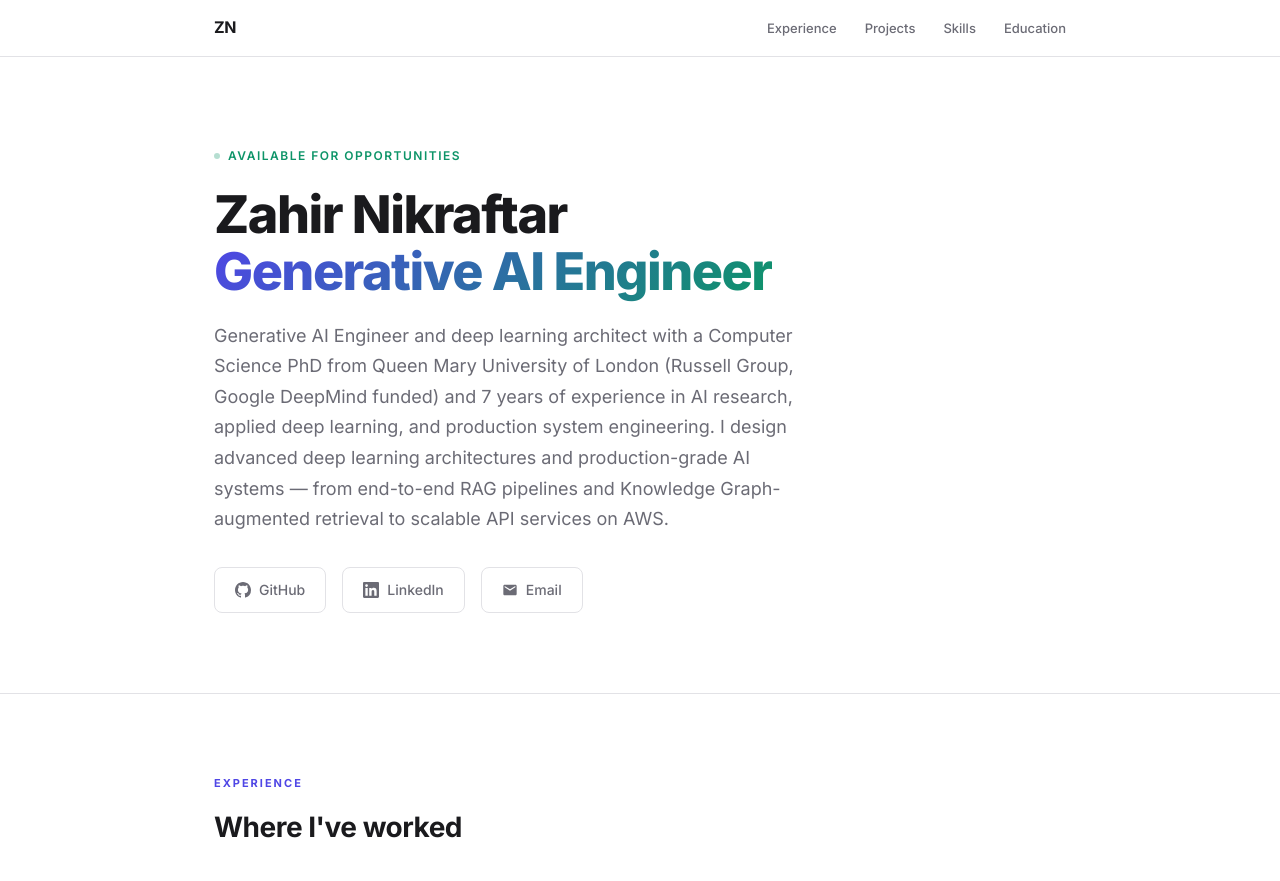
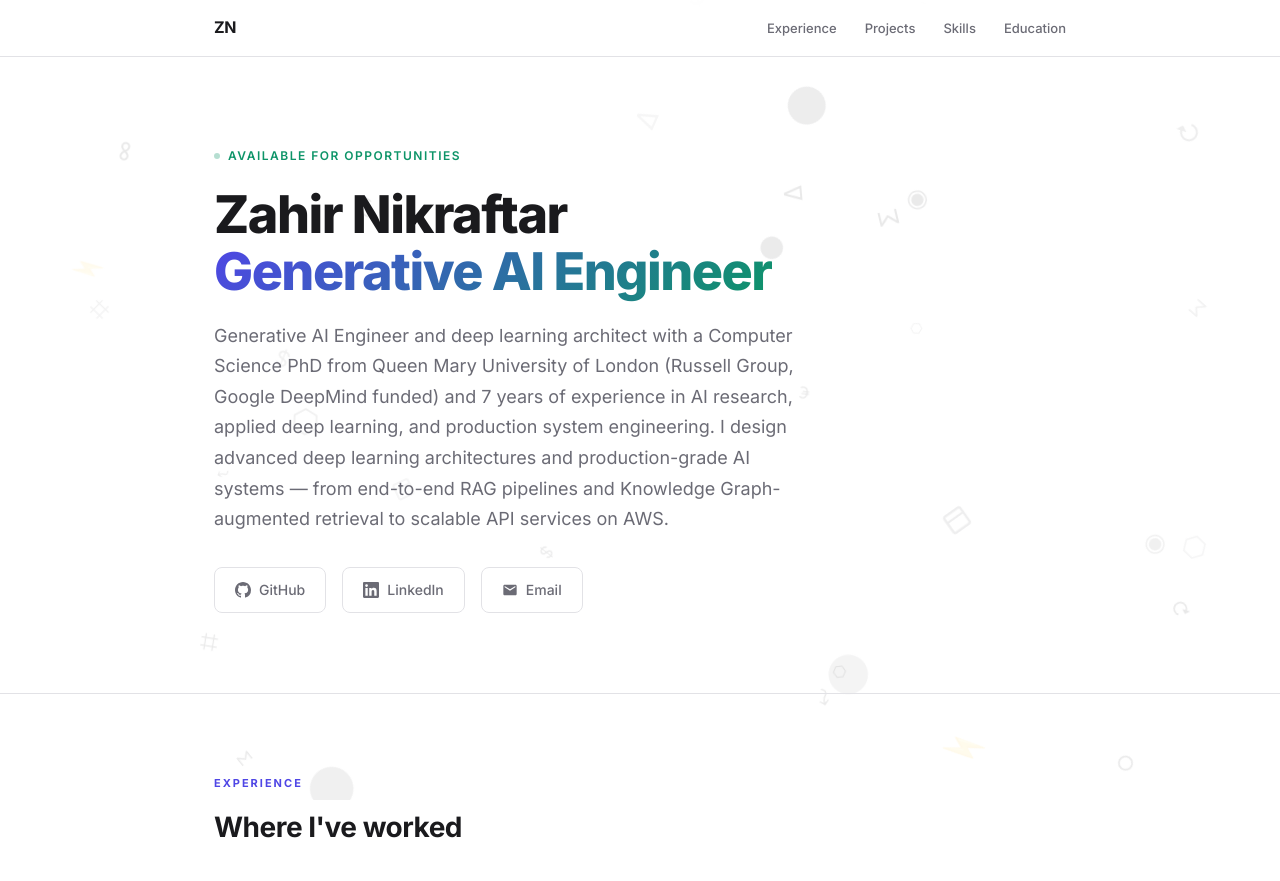
Before and after one commit to zahirnik/zahir-portfolio, a website: page index.html in a window 1280 px wide. Shown: the top 881 px of the page. Drawn offline with Linux system fonts and the light colour scheme.

Commit message:
Add floating AI/finance/agentic background particles

```diff
--- a/index.html
+++ b/index.html
@@ -29,7 +29,27 @@
     color: var(--text);
     line-height: 1.7;
     -webkit-font-smoothing: antialiased;
+    overflow-x: hidden;
   }
+
+  /* ─── FLOATING PARTICLES ─── */
+  .floating-bg {
+    position: fixed; top: 0; left: 0; width: 100%; height: 100%;
+    pointer-events: none; z-index: 0; overflow: hidden;
+  }
+  .floating-bg .particle {
+    position: absolute;
+    font-size: 22px;
+    opacity: 0.08;
+    animation: floatUp linear infinite;
+    will-change: transform;
+  }
+  @keyframes floatUp {
+    0% { transform: translateY(110vh) rotate(0deg); }
+    100% { transform: translateY(-10vh) rotate(360deg); }
+  }
+  /* Ensure all content sits above particles */
+  nav, .hero, .section, footer { position: relative; z-index: 1; }
 
   a { color: var(--accent-light); text-decoration: none; transition: color 0.2s; }
   a:hover { color: #a5b4fc; }
@@ -243,6 +263,9 @@
 </style>
 </head>
 <body>
+
+<!-- Floating Background -->
+<div class="floating-bg" id="floatingBg"></div>
 
 <!-- Nav -->
 <nav>
@@ -524,5 +547,38 @@
   </div>
 </footer>
 
+<script>
+(function() {
+  const symbols = [
+    // AI & Neural Networks
+    '\u2B22', '\u25C6', '\u2B21', '\u2B1F',
+    // Graph nodes & connections
+    '\u25CF', '\u25CB', '\u2B24', '\u25C9',
+    // Finance
+    '\u0024', '\u00A3', '\u20AC', '\u00A5',
+    // Math & Data
+    '\u03A3', '\u0394', '\u03BB', '\u221E',
+    // Agentic / Flow
+    '\u21BB', '\u2192', '\u21C4', '\u2933',
+    // Tech
+    '\u2699', '\u26A1', '\u2B13', '\u2317',
+  ];
+
+  const container = document.getElementById('floatingBg');
+  const count = 35;
+
+  for (let i = 0; i < count; i++) {
+    const el = document.createElement('span');
+    el.className = 'particle';
+    el.textContent = symbols[Math.floor(Math.random() * symbols.length)];
+    el.style.left = Math.random() * 100 + '%';
+    el.style.fontSize = (14 + Math.random() * 20) + 'px';
+    el.style.opacity = 0.04 + Math.random() * 0.07;
+    el.style.animationDuration = (18 + Math.random() * 30) + 's';
+    el.style.animationDelay = -(Math.random() * 40) + 's';
+    container.appendChild(el);
+  }
+})();
+</script>
 </body>
 </html>
```
